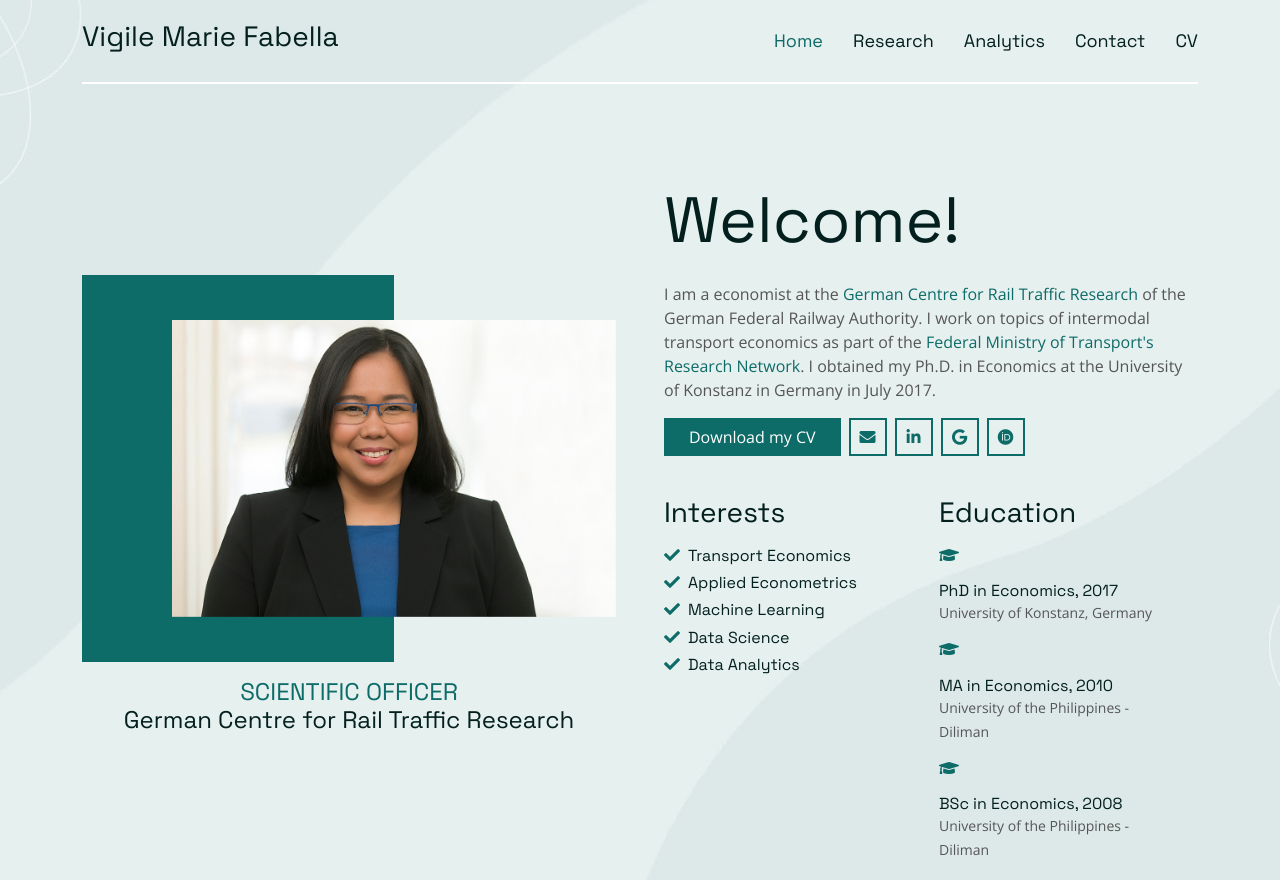
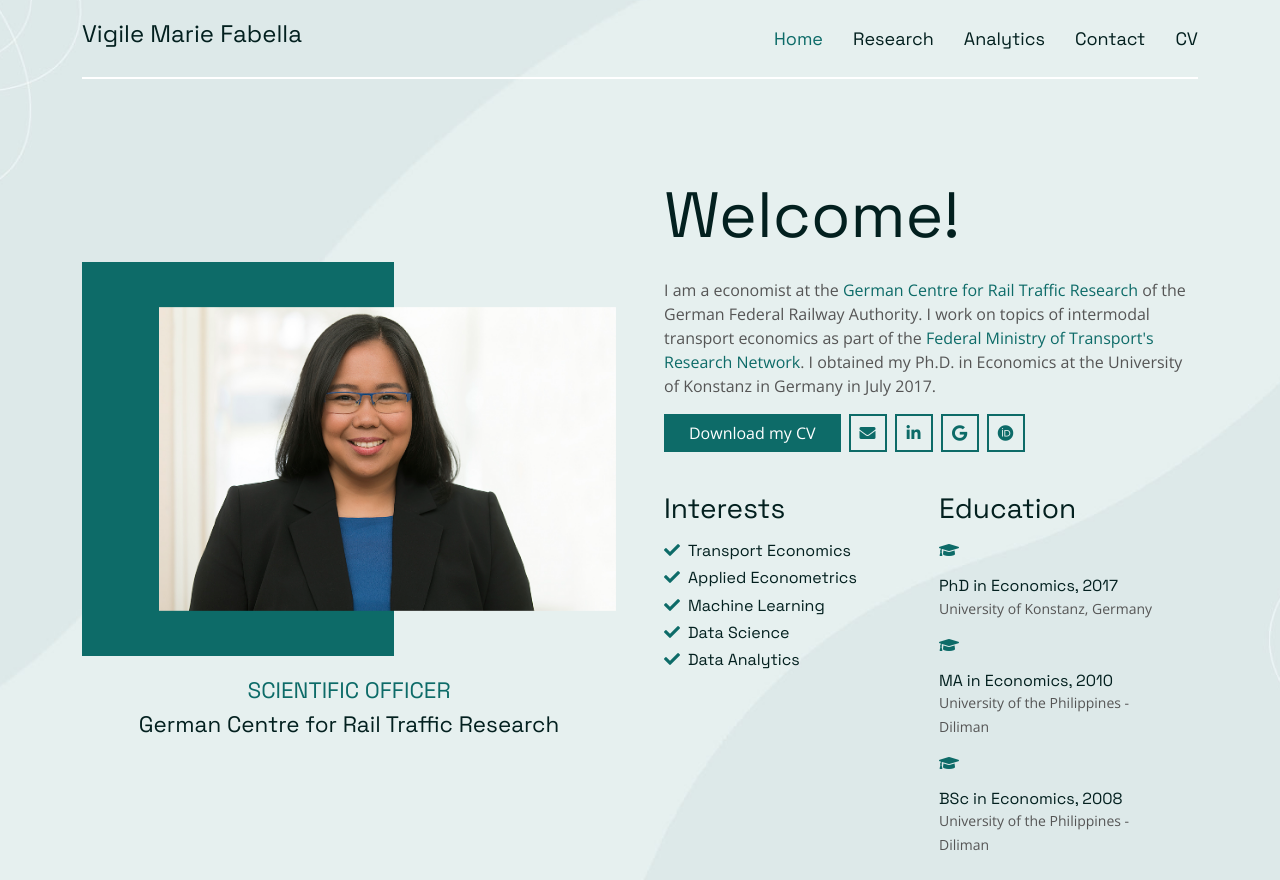
Before and after one commit to vigilefab/vigilefab.github.io, a plain HTML site: page index.html in a window 1280 px wide. Shown: the top 880 px of the page. Drawn offline with nearby package versions, Linux system fonts and the light colour scheme.

Commit message:
updated css

```diff
--- a/assets/css/style.css
+++ b/assets/css/style.css
@@ -133,7 +133,7 @@
 
 .header-carousel {
     position: relative;
-    padding: 45px 0 45px 90px;
+    padding: 45px 0 45px 6vw;
 }
 
 .header-carousel::before {
@@ -171,6 +171,10 @@
 .header-carousel .owl-dot.active {
     height: 30px;
     background: var(--bs-white);
+}
+
+#affiliation {
+  font-size:80%;
 }
 
 
--- a/index.html
+++ b/index.html
@@ -47,7 +47,7 @@
         <div class="container">
             <nav class="navbar navbar-expand-lg navbar-light border-bottom border-2 border-white">
                 <a href="index.html" class="navbar-brand">
-                    <h3>Vigile Marie Fabella</h3>
+                    <h4>Vigile Marie Fabella</h4>
                 </a>
                 <button type="button" class="navbar-toggler ms-auto me-0" data-bs-toggle="collapse"
                     data-bs-target="#navbarCollapse">
@@ -77,7 +77,7 @@
                                     <div class="owl-carousel header-carousel">
                                         <img class="img-fluid" src="assets/img/vig2025_front.jpg" alt="">
                                     </div>
-                                    <p></p><h4 class="mb-5 wow fadeIn" data-wow-delay="0.5s" align = "center"><span class="text-uppercase text-primary bg-light px-2">Scientific Officer</span><br> German Centre for Rail Traffic Research</h4>
+                                    <p></p><h3 class="mb-5 wow fadeIn" data-wow-delay="0.5s" align = "center"><span id="affiliation"><span class="text-uppercase text-primary bg-light px-2">Scientific Officer</span><br> German Centre for Rail Traffic Research</span></h3>
 
                                 </div>
                                 <div class="col-md-6">
```
